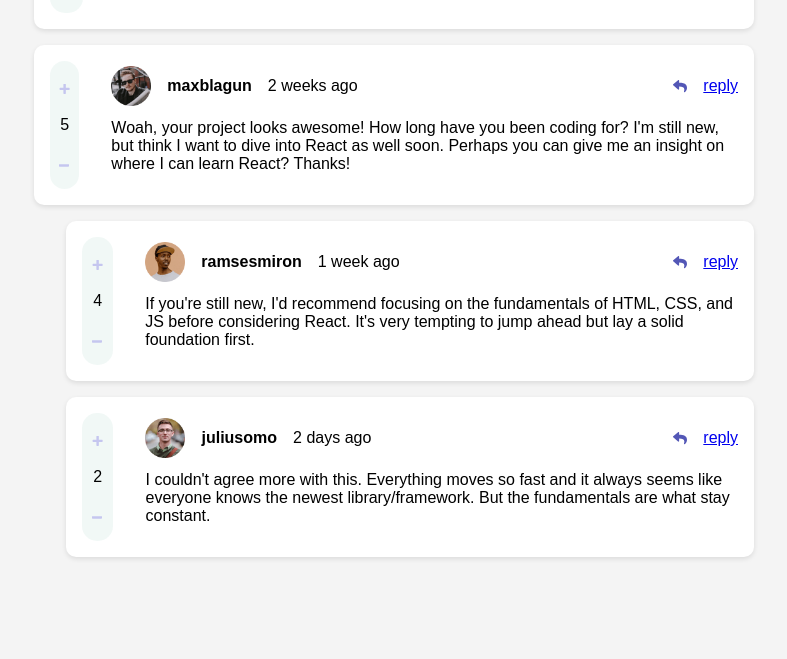
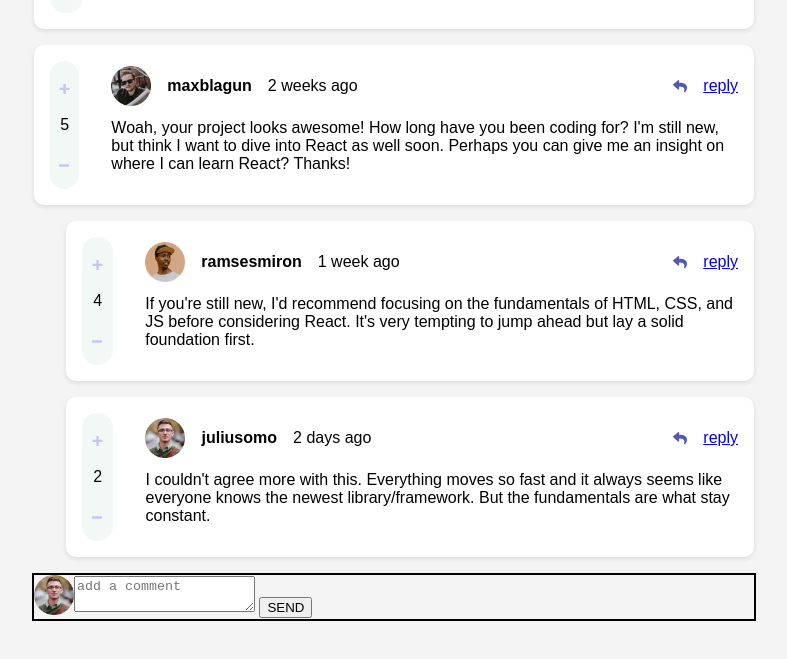
Before and after one commit to Tayobonferejo/commentSection, a plain HTML site: page index.html in a window 1280 px wide. Shown: the part 171-830 px from the top of the page, without its empty margins (246-1033 px from the left). Before the commit the page ends 800 px from the top, so only its background shows below. Drawn offline with Linux system fonts and the light colour scheme.

Commit message:
input change to textarea

```diff
--- a/index.css
+++ b/index.css
@@ -53,6 +53,15 @@ body {
     flex-direction: column;
 }
 
-.profile > img  {
+.profile > img , #formDiv img {
     width: 40px;
 }
+
+#formDiv {
+  display: flex;
+  align-items: center;
+
+  width: 60%;
+  margin: auto;
+  border: 2px solid black;
+}
--- a/index.html
+++ b/index.html
@@ -9,5 +9,16 @@
         <main id="mainContainer">
 
         </main>
+        <div id="formDiv">
+            <div>
+                <img src="/images/avatars/image-juliusomo.png">
+            </div>
+             <form action="myform.php" method="post">
+                <div>
+                    <textarea placeholder="add a comment" id="getInput"></textarea>
+                    <button type="submit">SEND</button>
+                </div>
+            </form>
+        </div>
     </body>
 </html>
```
